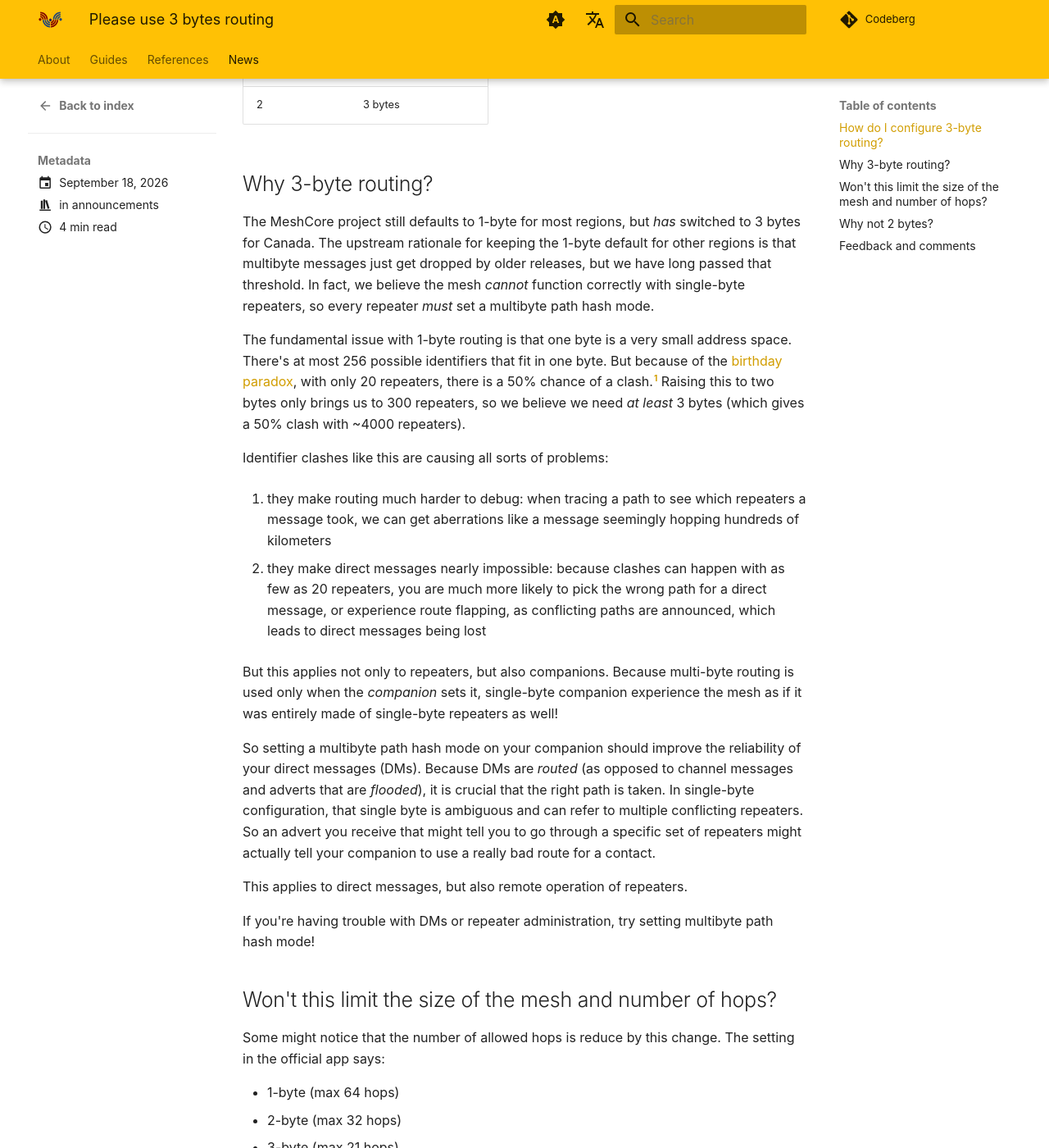
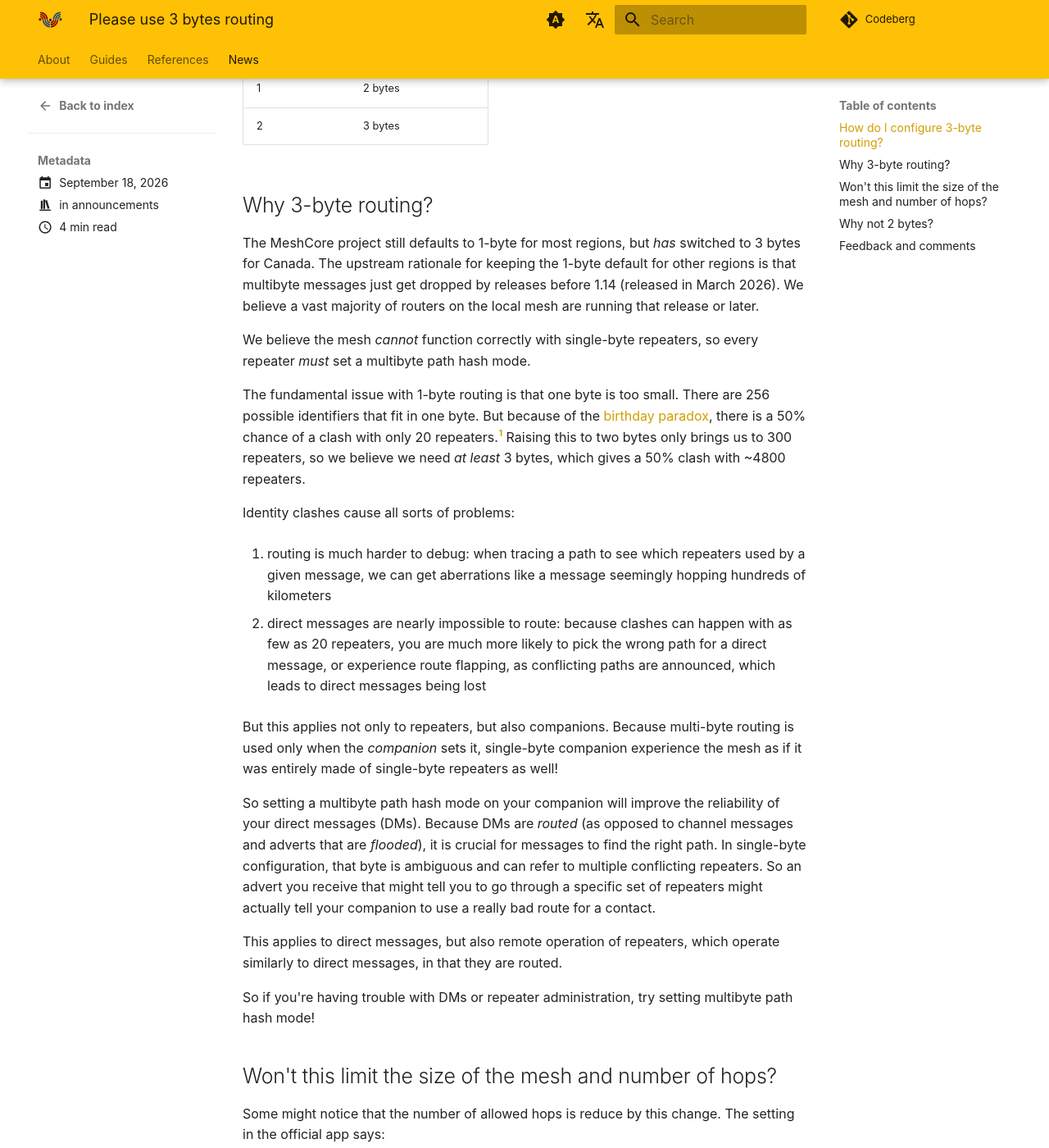
Before and after one commit to ReseauLibre/lora.reseaulibre.ca, an MkDocs documentation site: the page built from docs/news/posts/2026-09-18-3-bytes-hash-mode.md, in a window 1280 px wide and 1400 px high, scrolled down 937 px. Shown: the whole window at 82% size. Built offline with MkDocs 1.6.1 and Material for MkDocs 9.7.7, drawn with Linux system fonts in a browser that asks for light colours; plug-ins that fetch from the network failed and are left out; comment, search, counter and statistics services are not loaded; some of the changed text lies outside the part shown.

Commit message:
rephrase announcement

```diff
--- a/docs/news/posts/2026-09-18-3-bytes-hash-mode.md
+++ b/docs/news/posts/2026-09-18-3-bytes-hash-mode.md
@@ -13,31 +13,32 @@
 direct messages or remotely operating a repeater.
 
 One-byte repeaters are also at risk of being dropped from the
-MeshMapper map, and the new "Canada" preset should pre-configure your
+MeshMapper map. The new "Canada" preset should pre-configure your
 devices correctly.
 
-This announcement explains how to retrofit your devices and why we are
-making this change.
+This announcement explains how to configure your devices and why we
+are making this change.
 
 ## How do I configure 3-byte routing?
 
 The MeshCore project has introduced a new "Canada" preset which
-pre-selects 3-byte routing. If you are configuring a device (or
-existing!) using the latest firmware, just pick this preset and it
-will do the right the right thing.
+pre-selects 3-byte routing. If you configure a new (or existing!)
+device using the latest firmware, just pick the Canada preset and it
+will do the right thing.
 
 For older devices, see [this question in the FAQ](https://github.com/meshcore-dev/MeshCore/blob/main/docs/faq.md#393-q-how-do-i-change-my-companions-path-hash-size) but generally,
-you need to configure the "Path hash mode" to "3 bytes (max 21 hops)",
-which can be also shown as "2 - 3 bytes". That setting used to be
-hidden behind a ", which "Experimental settings" section but is now a
-first level setting in the official application.
+you need to configure the `Path hash mode` to `3 bytes (max 21 hops)`,
+which can be also shown as `2 - 3 bytes`. That setting used to be
+hidden behind a `Experimental settings` section but is now a first
+level setting in the official application.
 
-On the command-line, use:
+You can also make the change through the command-line interface with
+the command:
 
     set path.hash.mode 2
 
-The value is a little confusing, 2 means 3 bytes, here are the
-possible values:
+The value is a little confusing, `2` here means `3 bytes`. Here are
+the possible values for the setting:
 
 | `path.hash.mode` | Advert path hash size |
 |------------------|-----------------------|
@@ -50,17 +51,19 @@
 The MeshCore project still defaults to 1-byte for most regions, but
 *has* switched to 3 bytes for Canada. The upstream rationale for
 keeping the 1-byte default for other regions is that multibyte
-messages just get dropped by older releases, but we have long passed
-that threshold. In fact, we believe the mesh *cannot* function correctly
-with single-byte repeaters, so every repeater *must* set a multibyte
-path hash mode.
+messages just get dropped by releases before 1.14 (released in March
+2026). We believe a vast majority of routers on the local mesh are
+running that release or later.
 
-The fundamental issue with 1-byte routing is that one byte is a very
-small address space. There's at most 256 possible identifiers that fit
-in one byte. But because of the [birthday paradox](https://en.wikipedia.org/wiki/Birthday_problem), with only 20
-repeaters, there is a 50% chance of a clash.[^1] Raising this to two
-bytes only brings us to 300 repeaters, so we believe we need *at
-least* 3 bytes (which gives a 50% clash with ~4000 repeaters).
+We believe the mesh *cannot* function correctly with single-byte
+repeaters, so every repeater *must* set a multibyte path hash mode.
+
+The fundamental issue with 1-byte routing is that one byte is too
+small. There are 256 possible identifiers that fit in one byte. But
+because of the [birthday paradox](https://en.wikipedia.org/wiki/Birthday_problem), there is a 50% chance of a clash
+with only 20 repeaters.[^1] Raising this to two bytes only brings us
+to 300 repeaters, so we believe we need *at least* 3 bytes, which
+gives a 50% clash with ~4800 repeaters.
 
 [^1]: for math people, this is [OEIS sequence A033810](https://oeis.org/A033810), with
     `n=256` (`256 = 2**8`) instead of `n=365`. You can use the Python
@@ -73,15 +76,15 @@
         >>> A033810(2**24)
         4823
 
-Identifier clashes like this are causing all sorts of problems:
+Identity clashes cause all sorts of problems:
 
- 1. they make routing much harder to debug: when tracing a path to see
-    which repeaters a message took, we can get aberrations like a
+ 1. routing is much harder to debug: when tracing a path to see which
+    repeaters used by a given message, we can get aberrations like a
     message seemingly hopping hundreds of kilometers
 
- 2. they make direct messages nearly impossible: because clashes can
-    happen with as few as 20 repeaters, you are much more likely to
-    pick the wrong path for a direct message, or experience route
+ 2. direct messages are nearly impossible to route: because clashes
+    can happen with as few as 20 repeaters, you are much more likely
+    to pick the wrong path for a direct message, or experience route
     flapping, as conflicting paths are announced, which leads to
     direct messages being lost
 
@@ -90,18 +93,20 @@
 single-byte companion experience the mesh as if it was entirely made
 of single-byte repeaters as well!
 
-So setting a multibyte path hash mode on your companion should improve
+So setting a multibyte path hash mode on your companion will improve
 the reliability of your direct messages (DMs). Because DMs are
 *routed* (as opposed to channel messages and adverts that are
-*flooded*), it is crucial that the right path is taken. In single-byte
-configuration, that single byte is ambiguous and can refer to multiple
-conflicting repeaters. So an advert you receive that might tell you to
-go through a specific set of repeaters might actually tell your
-companion to use a really bad route for a contact.
+*flooded*), it is crucial for messages to find the right path. In
+single-byte configuration, that byte is ambiguous and can refer to
+multiple conflicting repeaters. So an advert you receive that might
+tell you to go through a specific set of repeaters might actually tell
+your companion to use a really bad route for a contact.
 
-This applies to direct messages, but also remote operation of repeaters.
+This applies to direct messages, but also remote operation of
+repeaters, which operate similarly to direct messages, in that they
+are routed.
 
-If you're having trouble with DMs or repeater administration, try
+So if you're having trouble with DMs or repeater administration, try
 setting multibyte path hash mode!
 
 ## Won't this limit the size of the mesh and number of hops?
@@ -113,10 +118,9 @@
 - 2-byte (max 32 hops)
 - 3-byte (max 21 hops)
 
-We don't believe this to be a problem. Beyond 10-20 hops, the mesh
-gets *extremely* noisy and traffic rarely gets through. LoRa has
-limited bandwidth, and limiting the size of the mesh is a good
-thing.
+We don't believe this to be a problem. Limiting the number of hops in
+the mesh is a good thing, because each hop exponentially raises the
+number of retransmissions, see [this post for details](https://forum.meshcore.ca/t/follow-up-from-salishmesh-swbc-experiences-how-to-deal-with-large-saturated-congested-meshes/38/7?u=anarcat).
 
 With 10 hops, we are already reaching Quebec and believe that, with
 proper region management, we should be able to connect Ottawa and
```
